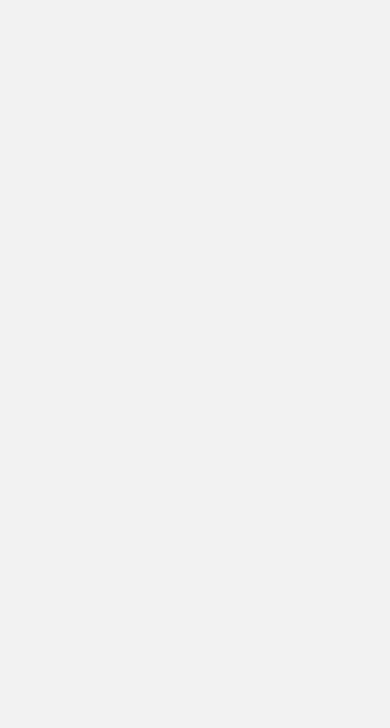
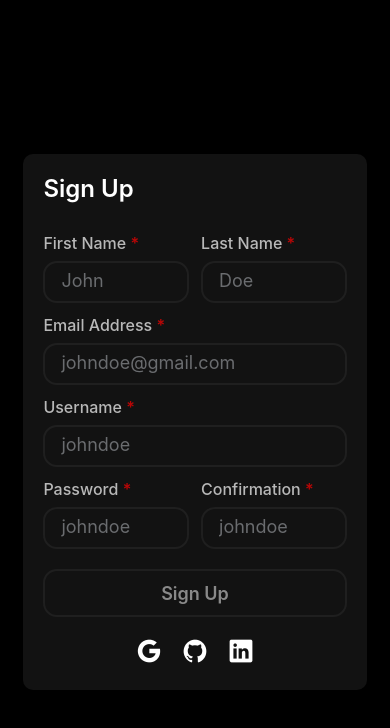
Before and after one commit to chuchrahimanshu/cooders.mobile, a React Native app: screen /signup in a window 390 px wide. Shown: the top 728 px of the page. Built offline with nearby package versions, Linux system fonts and the light colour scheme.

Commit message:
Create Sign Up Page in Authentication Module

```diff
--- a/src/components/authentication/AuthenticateInputs.tsx
+++ b/src/components/authentication/AuthenticateInputs.tsx
@@ -16,6 +16,7 @@ const AuthenticateInputs: React.FC<AuthenticateInputsPropsInterface> = ({
       value={formData.email}
       onChangeText={onChangeText}
       autoCapitalize="none"
+      divider={false}
     />
   );
 };
--- /dev/null
+++ b/src/components/authentication/SignUpInputs.tsx
@@ -0,0 +1,94 @@
+import React from "react";
+import InputContainer from "../form/InputContainer";
+import { SignUpInputsPropsInterface } from "../../types/global";
+import { StyleSheet, View } from "react-native";
+
+const SignUpInputs: React.FC<SignUpInputsPropsInterface> = ({
+  formData,
+  onChangeText,
+}) => {
+  return (
+    <>
+      <View style={styles.divider}>
+        <InputContainer
+          editable={true}
+          keyName="firstName"
+          placeholder="John"
+          required={true}
+          title="First Name"
+          value={formData.firstName}
+          onChangeText={onChangeText}
+          autoCapitalize="words"
+          divider={true}
+        />
+        <InputContainer
+          editable={true}
+          keyName="lastName"
+          placeholder="Doe"
+          required={true}
+          title="Last Name"
+          value={formData.lastName}
+          onChangeText={onChangeText}
+          autoCapitalize="words"
+          divider={true}
+        />
+      </View>
+      <InputContainer
+        editable={true}
+        keyName="email"
+        placeholder="johndoe@gmail.com"
+        required={true}
+        title="Email Address"
+        value={formData.email}
+        onChangeText={onChangeText}
+        autoCapitalize="none"
+        divider={false}
+      />
+      <InputContainer
+        editable={true}
+        keyName="username"
+        placeholder="johndoe"
+        required={true}
+        title="Username"
+        value={formData.username}
+        onChangeText={onChangeText}
+        autoCapitalize="none"
+        divider={false}
+      />
+      <View style={styles.divider}>
+        <InputContainer
+          editable={true}
+          keyName="password"
+          placeholder="johndoe"
+          required={true}
+          title="Password"
+          value={formData.password}
+          onChangeText={onChangeText}
+          autoCapitalize="none"
+          divider={true}
+        />
+        <InputContainer
+          editable={true}
+          keyName="confirmPassword"
+          placeholder="johndoe"
+          required={true}
+          title="Confirmation"
+          value={formData.confirmPassword}
+          onChangeText={onChangeText}
+          autoCapitalize="none"
+          divider={true}
+        />
+      </View>
+    </>
+  );
+};
+
+const styles = StyleSheet.create({
+  divider: {
+    flexDirection: "row",
+    width: "100%",
+    justifyContent: "space-between",
+  },
+});
+
+export default SignUpInputs;
--- a/src/components/form/Button.tsx
+++ b/src/components/form/Button.tsx
@@ -36,7 +36,8 @@ const styles = StyleSheet.create({
     borderWidth: 2,
     borderRadius: 14,
     height: 48,
-    marginVertical: 20,
+    marginTop: 8,
+    marginBottom: 20,
     alignItems: "center",
     justifyContent: "center",
   },
--- a/src/components/form/FormContainer.tsx
+++ b/src/components/form/FormContainer.tsx
@@ -1,10 +1,13 @@
 import React, { ReactNode } from "react";
 import { StyleSheet, Text, View } from "react-native";
 
-const FormContainer: React.FC<{ children: ReactNode }> = ({ children }) => {
+const FormContainer: React.FC<{ children: ReactNode; title: string }> = ({
+  children,
+  title,
+}) => {
   return (
     <View style={styles.container}>
-      <Text style={styles.title}>Ignite! 🔥</Text>
+      <Text style={styles.title}>{title}</Text>
       {children}
     </View>
   );
--- a/src/components/form/InputContainer.tsx
+++ b/src/components/form/InputContainer.tsx
@@ -13,9 +13,10 @@ const InputContainer: React.FC<InputContainerPropsInterface> = ({
   title,
   value,
   autoCapitalize,
+  divider,
 }) => {
   return (
-    <View style={styles.container}>
+    <View style={[styles.container, divider && { width: "48%" }]}>
       <Label title={title} required={required} />
       <Input
         editable={editable}
@@ -32,6 +33,7 @@ const InputContainer: React.FC<InputContainerPropsInterface> = ({
 const styles = StyleSheet.create({
   container: {
     rowGap: 8,
+    marginBottom: 12,
   },
 });
 
--- a/src/screens/authentication/Authenticate.tsx
+++ b/src/screens/authentication/Authenticate.tsx
@@ -2,13 +2,23 @@ import React, { useEffect, useState } from "react";
 import { StyleSheet, Text, TextInput, View } from "react-native";
 import { SafeAreaView } from "react-native-safe-area-context";
 import FormContainer from "../../components/form/FormContainer";
-import InputContainer from "../../components/form/InputContainer";
 import { AuthenticateStateInterface } from "../../types/global";
 import Button from "../../components/form/Button";
 import AuthenticateInputs from "../../components/authentication/AuthenticateInputs";
 import SocialAuth from "../../components/authentication/SocialAuth";
+import { useNavigation } from "@react-navigation/native";
+import { NativeStackNavigationProp } from "@react-navigation/native-stack";
 
 const Authenticate: React.FC = () => {
+  type RootStackParamList = {
+    authenticate: undefined;
+    signup: undefined;
+  };
+  const navigation =
+    useNavigation<
+      NativeStackNavigationProp<RootStackParamList, "authenticate">
+    >();
+
   const initialState: AuthenticateStateInterface = {
     email: "",
   };
@@ -17,7 +27,7 @@ const Authenticate: React.FC = () => {
   const [submitDisabled, setSubmitDisabled] = useState(true);
 
   useEffect(() => {
-    if (formData.email.trim()) {
+    if (formData.email?.trim()) {
       setSubmitDisabled(false);
     } else {
       setSubmitDisabled(true);
@@ -28,11 +38,14 @@ const Authenticate: React.FC = () => {
     setFormData((prevState) => ({ ...prevState, [key]: value }));
   };
 
-  const onPressHandler = () => {};
+  const onPressHandler = () => {
+    // TODO: Add Disabled logic of not to Navigate
+    navigation.navigate("signup");
+  };
 
   return (
     <SafeAreaView style={styles.display}>
-      <FormContainer>
+      <FormContainer title="Ignite! 🔥">
         <AuthenticateInputs
           formData={formData}
           onChangeText={onChangeTextHandler}
--- a/src/screens/authentication/SignUp.tsx
+++ b/src/screens/authentication/SignUp.tsx
@@ -1,8 +1,71 @@
-import React from "react";
-import { View } from "react-native";
+import React, { useEffect, useState } from "react";
+import { StyleSheet, View } from "react-native";
+import { SafeAreaView } from "react-native-safe-area-context";
+import FormContainer from "../../components/form/FormContainer";
+import SocialAuth from "../../components/authentication/SocialAuth";
+import Button from "../../components/form/Button";
+import { SignUpStateInterface } from "../../types/global";
+import SignUpInputs from "../../components/authentication/SignUpInputs";
 
 const SignUp: React.FC = () => {
-  return <View />;
+  const initialState: SignUpStateInterface = {
+    firstName: "",
+    lastName: "",
+    email: "",
+    username: "",
+    password: "",
+    confirmPassword: "",
+  };
+
+  const [formData, setFormData] = useState(initialState);
+  const [submitDisabled, setSubmitDisabled] = useState(true);
+
+  useEffect(() => {
+    if (
+      formData.firstName?.trim() &&
+      formData.lastName?.trim() &&
+      formData.email?.trim() &&
+      formData.username?.trim() &&
+      formData.password?.trim() &&
+      formData.confirmPassword?.trim()
+    ) {
+      setSubmitDisabled(false);
+    } else {
+      setSubmitDisabled(true);
+    }
+  }, [formData]);
+
+  const onChangeTextHandler = (key: string, value: string) => {
+    setFormData((prevState) => ({ ...prevState, [key]: value }));
+  };
+
+  const onPressHandler = () => {
+    // TODO: Add Disabled logic of not to Navigate
+    // navigation.navigate("signup");
+  };
+  return (
+    <SafeAreaView style={styles.display}>
+      <FormContainer title="Sign Up">
+        <SignUpInputs formData={formData} onChangeText={onChangeTextHandler} />
+        <Button
+          disabled={submitDisabled}
+          onPress={onPressHandler}
+          title="Sign Up"
+        />
+        <SocialAuth />
+      </FormContainer>
+    </SafeAreaView>
+  );
 };
 
+const styles = StyleSheet.create({
+  display: {
+    flex: 1,
+    backgroundColor: "#000000",
+    alignItems: "center",
+    justifyContent: "center",
+    position: "relative",
+  },
+});
+
 export default SignUp;
```
Also changed, not shown: src/types/global.d.ts (+15 -0 lines).
